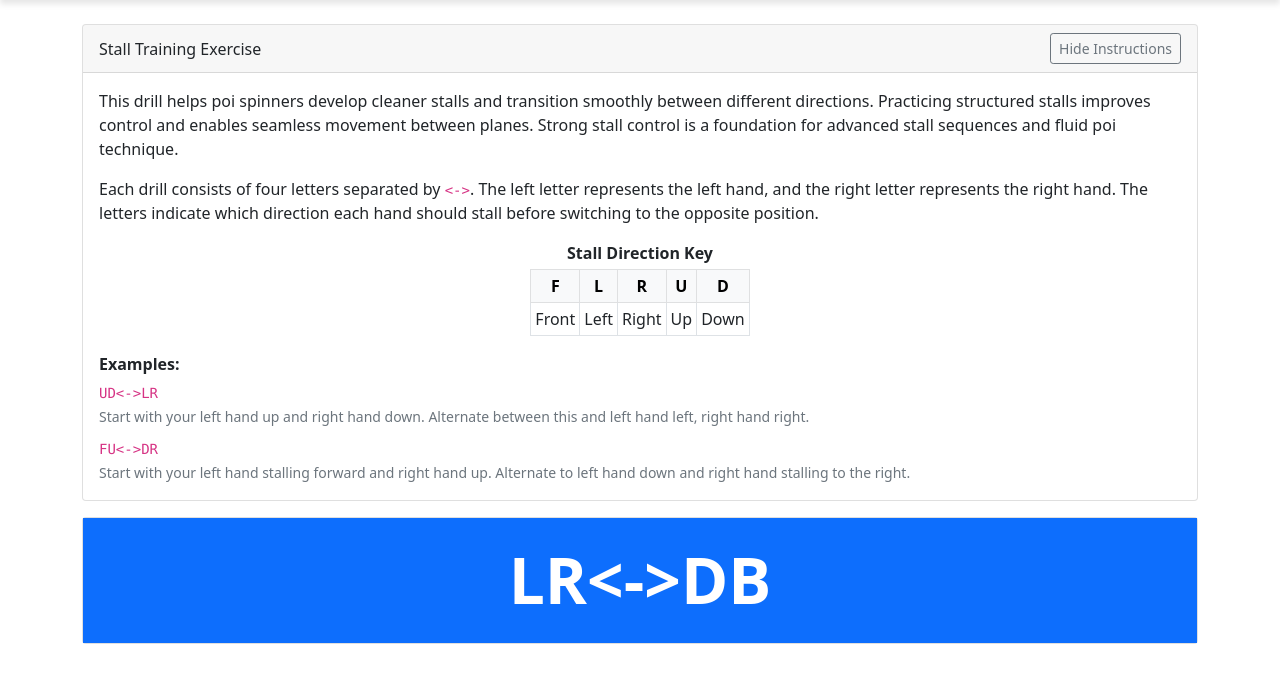
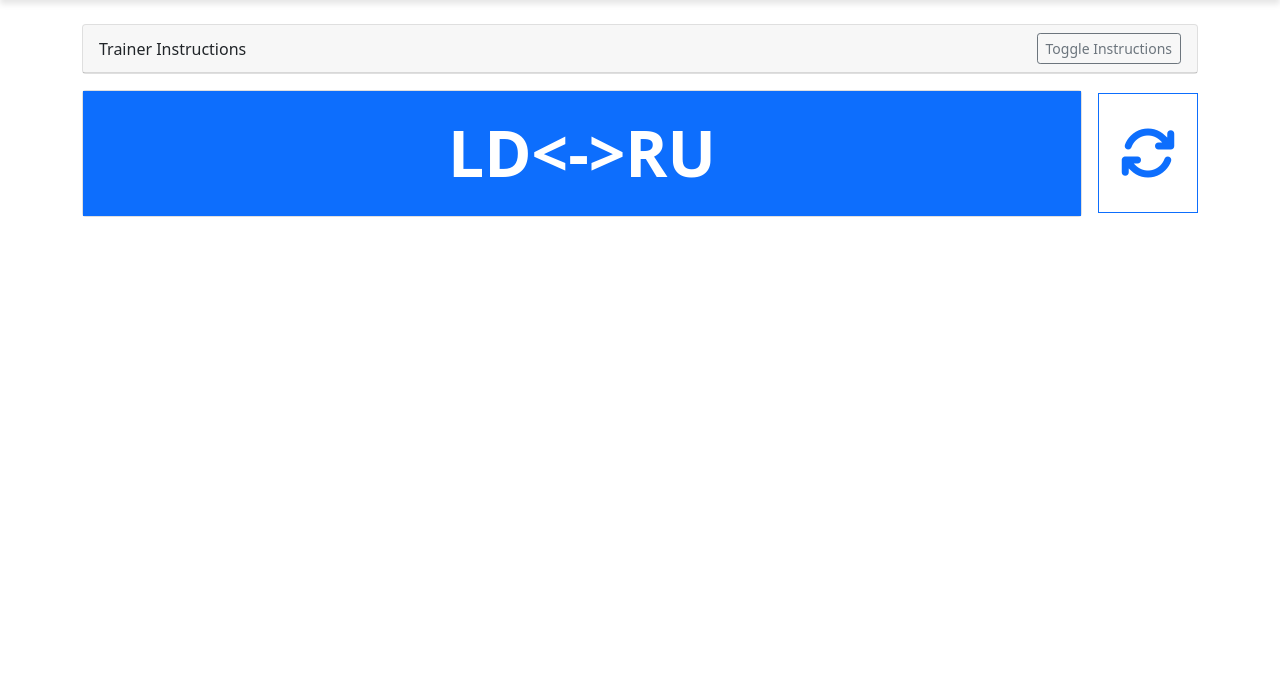
Before and after one commit to JustAPyro/TheBurnTracker, a Flask app: page /trainers/poi/stalls in a window 1280 px wide. Shown: the part 67-750 px from the top of the page. Run offline with Flask 3, Linux system fonts and the light colour scheme; parts of the project's set-up code (start-up, migrations or seed data) failed here and were passed over; some libraries are stand-ins or nearby versions.

Commit message:
Polished the poi stall trainer secret

```diff
--- a/app/application.py
+++ b/app/application.py
@@ -846,5 +846,7 @@ api.add_resource(BurnResource, '/api/v2/burn/<int:burn_id>.json')
 @app.route('/trainers/poi/stalls')
 def trainer_poi_stalls():
     faces = ('U', 'R', 'L', 'D', 'F', 'B')
-    drill = random.choice(faces) + random.choice(faces) + '<->' + random.choice(faces) + random.choice(faces)
+    left = random.sample(faces, 2)
+    right = random.sample(faces, 2)
+    drill = left[0] + right[0] + '<->' + left[1] + right[1]
     return render_template('/trainers/poi/stalls.html', drill=drill)
--- a/app/templates/root.html
+++ b/app/templates/root.html
@@ -9,6 +9,7 @@
 
     <!-- Bootstrap CSS -->
     <link href="https://cdn.jsdelivr.net/npm/bootstrap@5.0.2/dist/css/bootstrap.min.css" rel="stylesheet" integrity="sha384-EVSTQN3/azprG1Anm3QDgpJLIm9Nao0Yz1ztcQTwFspd3yD65VohhpuuCOmLASjC" crossorigin="anonymous">
+    <script src="https://kit.fontawesome.com/1fdbef574a.js" crossorigin="anonymous"></script>
     <link rel="stylesheet" href="https://use.fontawesome.com/releases/v5.6.1/css/all.css" integrity="sha384-gfdkjb5BdAXd+lj+gudLWI+BXq4IuLW5IT+brZEZsLFm++aCMlF1V92rMkPaX4PP" crossorigin="anonymous">
     <link rel="stylesheet" href={{url_for('static', filename='root.css')}}>
     {% block css %}
--- a/app/templates/trainers/poi/stalls.html
+++ b/app/templates/trainers/poi/stalls.html
@@ -5,10 +5,13 @@
         <!-- Explanation Panel -->
         <div class="card mb-3">
             <div class="card-header d-flex justify-content-between align-items-center">
-                <span>Stall Training Exercise</span>
-                <button class="btn btn-sm btn-outline-secondary">Hide Instructions</button>
+                <span>Trainer Instructions</span>
+                <button class="btn btn-sm btn-outline-secondary"
+                        data-bs-toggle="collapse"
+                        data-bs-target="#instructions">Toggle Instructions</button>
             </div>
-            <div class="card-body">
+            <div class="card-body collapse" id="instructions">
+                <p class="card-text fw-bold">Stall Training Exercise</p>
                 <p class="card-text">
                     This drill helps poi spinners develop cleaner stalls and transition smoothly between different directions.
                     Practicing structured stalls improves control and enables seamless movement between planes.
@@ -16,7 +19,7 @@
                 </p>
                 <p class="card-text">
                     Each drill consists of four letters separated by <code>&lt;-&gt;</code>.
-                    The left letter represents the left hand, and the right letter represents the right hand.
+                    The left letter of each pair represents the left hand, and the right letter represents the right hand.
                     The letters indicate which direction each hand should stall before switching to the opposite position.
                 </p>
                 <!-- Centered Reference Table -->
@@ -30,6 +33,7 @@
                                 <th>R</th>
                                 <th>U</th>
                                 <th>D</th>
+                                <th>B</th>
                             </tr>
                         </thead>
                         <tbody>
@@ -39,6 +43,7 @@
                                 <td>Right</td>
                                 <td>Up</td>
                                 <td>Down</td>
+                                <td>Back</td>
                             </tr>
                         </tbody>
                     </table>
@@ -63,11 +68,30 @@
                 </div>
             </div>
         </div>
-        <!-- Drill Display Panel -->
-        <div class="card text-center">
-            <div class="card-body bg-primary text-white py-4">
-                <span class="display-3 fw-bold">{{ drill }}</span>
+        <!-- Drill Display Panel with Refresh Button -->
+        <div class="d-flex justify-content-center align-items-center gap-3">
+            <div class="card text-center flex-grow-1" id="drill-panel">
+                <div class="card-body bg-primary text-white py-4">
+                    <span class="display-3 fw-bold">{{ drill }}</span>
+                </div>
             </div>
+            <button class="btn btn-outline-primary d-flex align-items-center justify-content-center"
+                    onclick="location.reload();"
+                    id="refresh-button">
+                <i class="fa-solid fa-arrows-rotate display-4"></i>
+            </button>
         </div>
+        <style>
+            #refresh-button {
+                width: 100px; /* Adjust width to match aesthetics */
+                height: 100%; /* Ensures it matches the drill display panel */
+                border-radius: 0; /* Sharp edges */
+                min-height: 120px; /* Ensures it doesn't get too small */
+            }
+
+            #drill-panel {
+                min-height: 120px; /* Ensures drill panel doesn't shrink too much */
+            }
+        </style>
     </div>
 {% endblock %}
```
